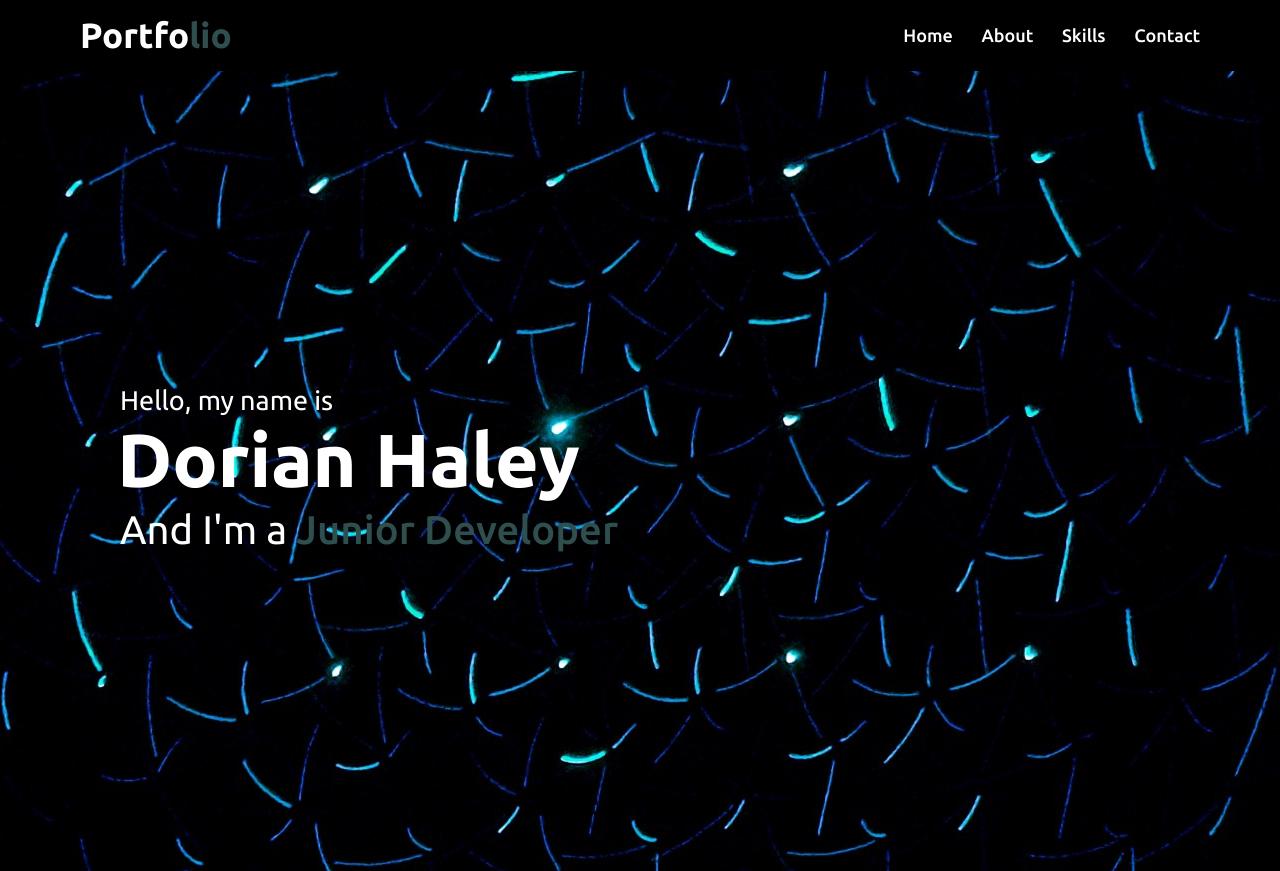
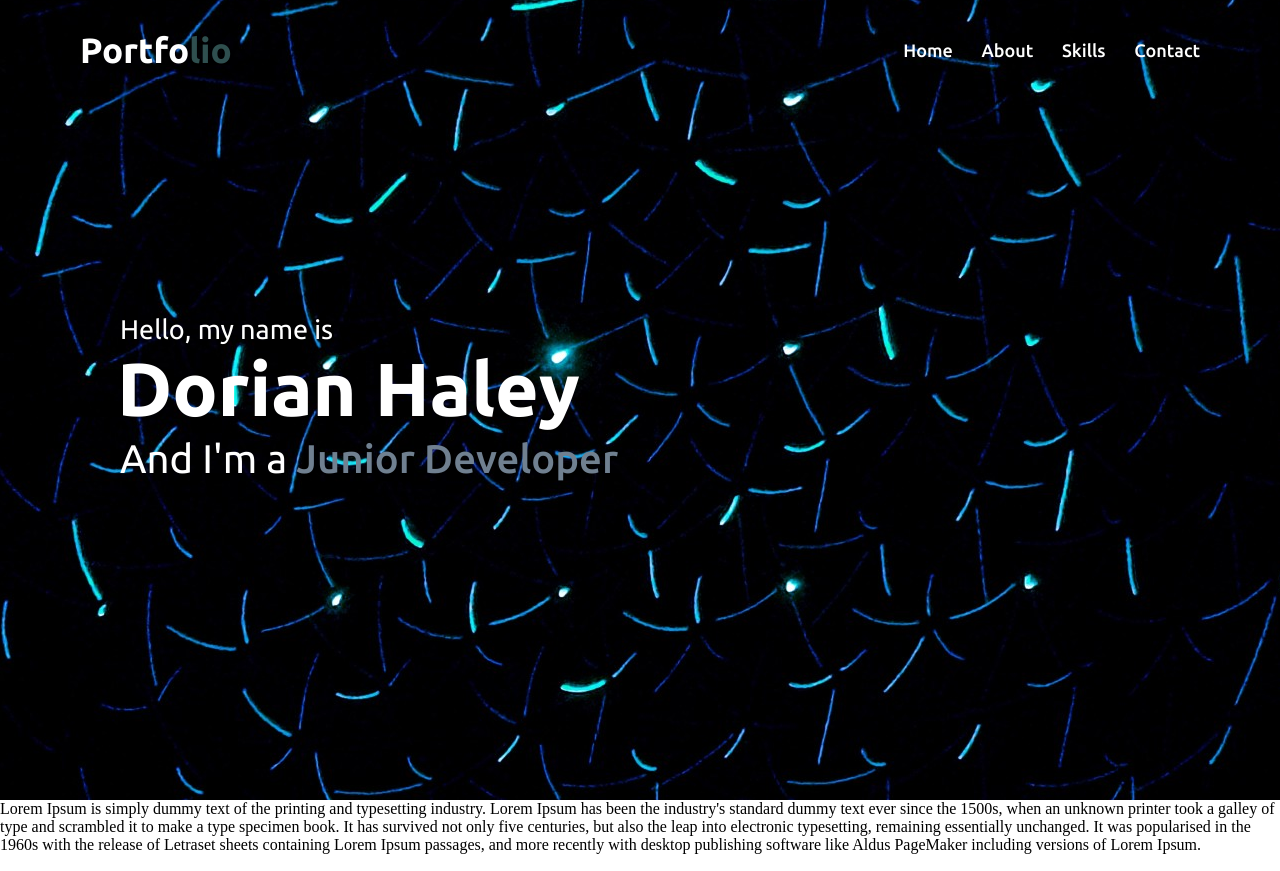
Before and after one commit to DorianDev2020/Personal-Portfolio2020, a plain HTML site: page index.html in a window 1280 px wide. Drawn offline with nearby package versions, Linux system fonts and the light colour scheme.

Commit message:
got the sticky navbar working and looking great, still playing with which Banner JPG I want to go with

```diff
--- a/index.html
+++ b/index.html
@@ -6,6 +6,7 @@
         <title>Personal Portfolio Site</title>
         <link rel="stylesheet" href="style.css">
         <script src="https://kit.fontawesome.com/a076d05399.js"></script>
+        <script src="http://code.jquery.com/jquery-3.5.1.min.js"></script>
     </head>
     <body>
         <!--Navbar Config-->
@@ -30,6 +31,7 @@
                 </div>
             </div>
         </section>
-
+        <p> Lorem Ipsum is simply dummy text of the printing and typesetting industry. Lorem Ipsum has been the industry's standard dummy text ever since the 1500s, when an unknown printer took a galley of type and scrambled it to make a type specimen book. It has survived not only five centuries, but also the leap into electronic typesetting, remaining essentially unchanged. It was popularised in the 1960s with the release of Letraset sheets containing Lorem Ipsum passages, and more recently with desktop publishing software like Aldus PageMaker including versions of Lorem Ipsum.</p>
+        <script src="script.js"> </script>
     </body>
 </html>
--- a/script.js
+++ b/script.js
@@ -0,0 +1,10 @@
+$(document).ready(function(){
+    $(window).scroll(function(){
+        if(this.scrollY > 20){
+            $('.navbar').addClass("sticky");
+        }else{
+            $('.navbar').removeClass("sticky");
+
+        }
+    })
+});
--- a/style.css
+++ b/style.css
@@ -17,12 +17,15 @@
     justify-content: space-between;
 }
 .navbar{
-    position: auto;
-    width: fixed;
+    position: fixed;
+    width: 100%;
+    padding: 30px 0;
+    font-family: 'Ubuntu', sans-serif;
+    transition: all 0.3s ease;
+}
+.navbar.sticky{
     padding: 15px 0;
-    background-color: black;
-    font-family: 'Ubuntu', sans-serif;
-
+    background: grey;
 }
 .navbar .logo a{
     color: #fff;
@@ -74,7 +77,7 @@
     margin: 5px 0;
 }
 .home .home-content .text-3 span{
-    color: darkslategrey;
+    color: slategray;
     font-weight: 500;
 
 }
```
